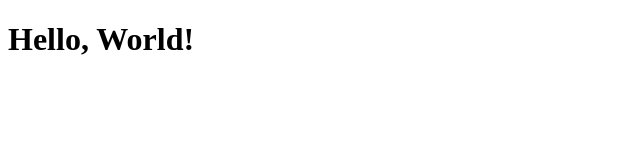
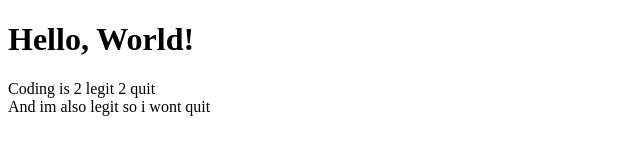
Before and after one commit to BrennenMcGill/BrennenMcGill.github.io, a plain HTML site: page index.html in a window 1280 px wide. Shown: the whole page, without its empty margins (0-640 px from the left). Drawn offline with Linux system fonts and the light colour scheme.

Commit message:
Added text

```diff
--- a/index.html
+++ b/index.html
@@ -8,5 +8,9 @@
 </head>
 <body>
   <h1>Hello, World!</h1>
+  <p>Coding is 2 legit 2 quit
+      <br>
+    And im also legit so i wont quit
+  </p>
 </body>
 </html>
```
